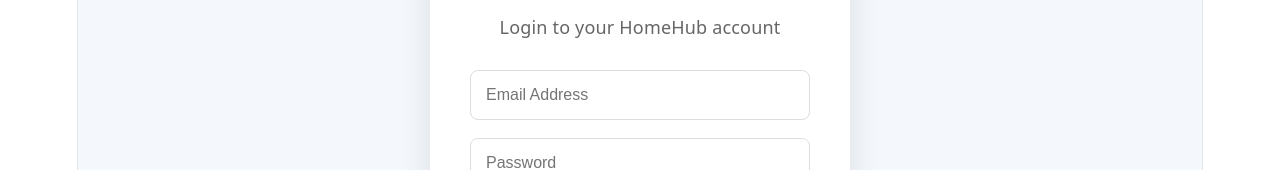
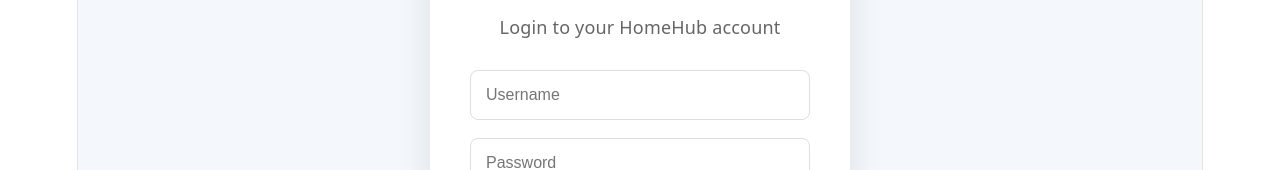
Before and after one commit to shreemadhujan1st/nobroker-frontend, a React (Vite) app: page /login in a window 1280 px wide. Shown: the part 289-459 px from the top of the page. Built offline with nearby package versions, Linux system fonts and the light colour scheme.

Commit message:
Complete login authentication

```diff
--- a/src/components/Login/Login.jsx
+++ b/src/components/Login/Login.jsx
@@ -1,25 +1,22 @@
 import "./Login.css";
 import { Link, useNavigate } from "react-router-dom";
 import { useState } from "react";
-import axios from "axios";
+import api from "../../services/api";
 
 function Login() {
   const navigate = useNavigate();
 
-  const [email, setEmail] = useState("");
+  const [username, setUsername] = useState("");
   const [password, setPassword] = useState("");
 
   const handleSubmit = async (e) => {
     e.preventDefault();
 
     try {
-      const response = await axios.post(
-        "http://127.0.0.1:8000/api/token/",
-        {
-          email: email,
-          password: password,
-        }
-      );
+      const response = await api.post("/token/", {
+        username,
+        password,
+      });
 
       localStorage.setItem("access", response.data.access);
       localStorage.setItem("refresh", response.data.refresh);
@@ -28,8 +25,8 @@
 
       navigate("/");
     } catch (error) {
-      alert("Invalid email or password!");
-      console.log(error);
+      console.log(error.response?.data);
+      alert("Invalid Username or Password");
     }
   };
 
@@ -44,10 +41,10 @@
 
         <form onSubmit={handleSubmit}>
           <input
-            type="email"
-            placeholder="Email Address"
-            value={email}
-            onChange={(e) => setEmail(e.target.value)}
+            type="text"
+            placeholder="Username"
+            value={username}
+            onChange={(e) => setUsername(e.target.value)}
             required
           />
 
@@ -66,7 +63,9 @@
 
         <p className="register-text">
           Don't have an account?{" "}
-          <Link to="/register">Register</Link>
+          <Link to="/register">
+            Register
+          </Link>
         </p>
       </div>
     </div>
```
